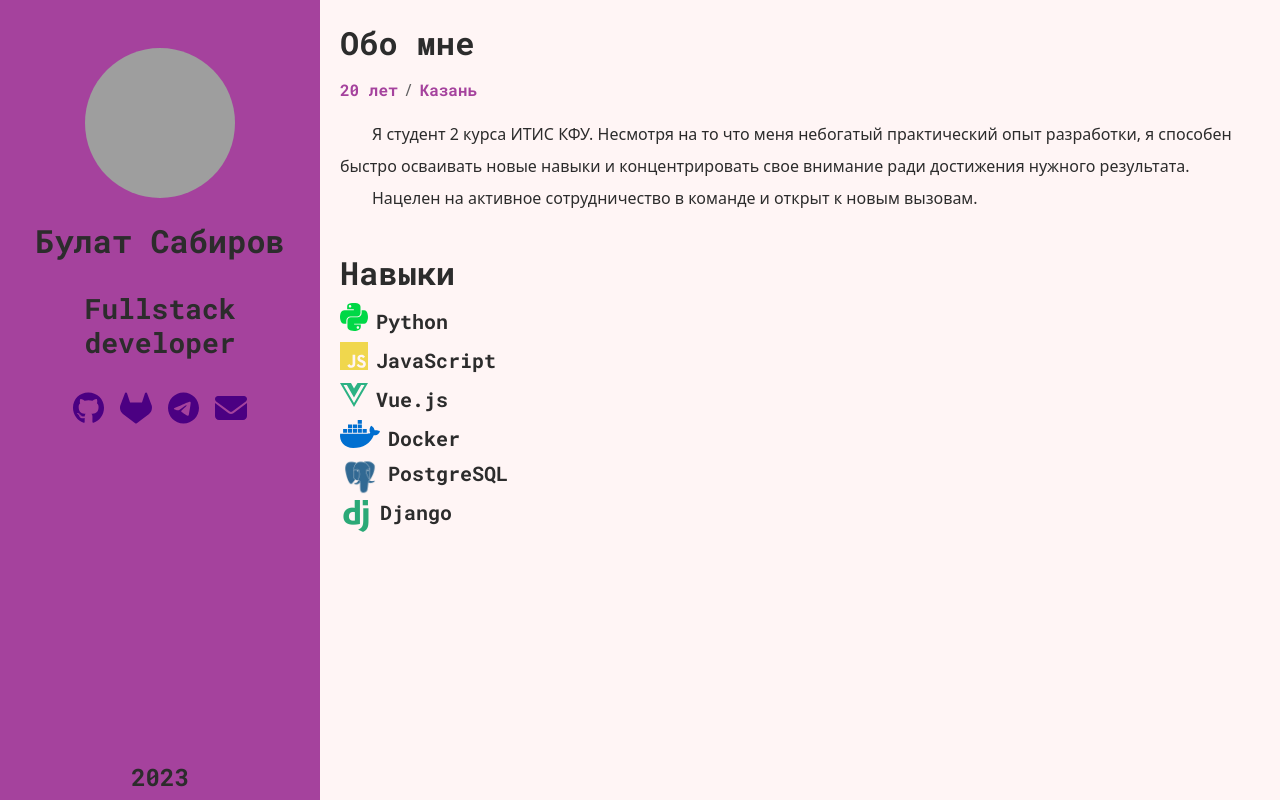
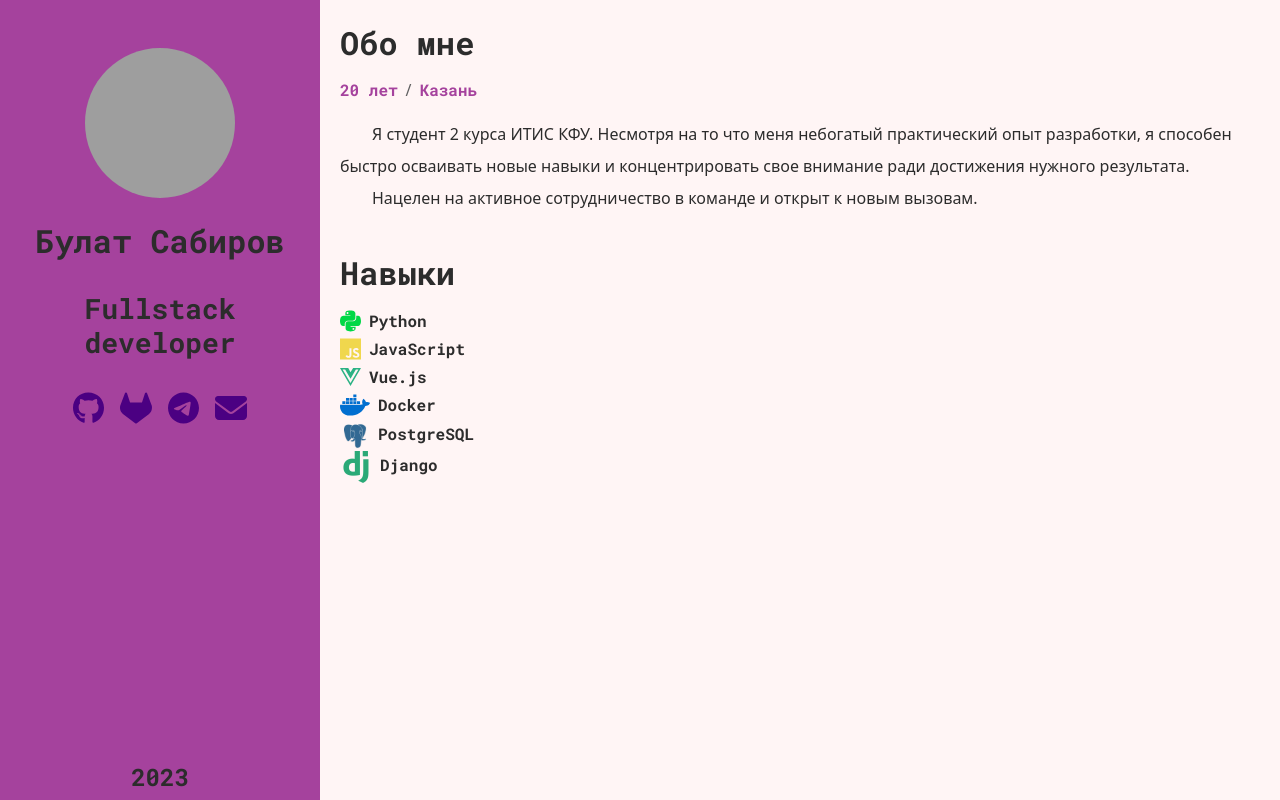
Before and after one commit to bulatsabirow/resume, a Vue app: page / in a window 1280 px wide. Built offline with nearby package versions, Linux system fonts and the light colour scheme; grey boxes are pictures that could not be loaded.

Commit message:
= resize some components (#9)

```diff
--- a/src/components/AboutMeComponent.vue
+++ b/src/components/AboutMeComponent.vue
@@ -47,7 +47,7 @@ const skills = [{
         <SkillsList :skills="skills">
             <template v-slot:extra-content>
                 <li>
-                    <img class="object-fit-cover" :width="40" :height="40" src="../assets/postgresql.png" alt="<postgresql icon>">
+                    <img class="object-fit-cover" :width="30" :height="30" src="../assets/postgresql.png" alt="<postgresql icon>">
                     <span class="ms-2 monospace-text skill-text">PostgreSQL</span>
                 </li>
                 <li>
--- a/src/components/UI/SkillsItem.vue
+++ b/src/components/UI/SkillsItem.vue
@@ -12,7 +12,7 @@ const props = defineProps({
 </script>
 
 <template>
-    <li class="mb-1"><FontAwesomeIcon size="2x" class="skill-icon" :icon="props.icon"/>
+    <li class="mb-1"><FontAwesomeIcon size="xl" class="skill-icon" :icon="props.icon"/>
         <span class="skill-text monospace-text ms-2">{{ props.skill }}</span>
     </li>
 </template>
@@ -22,6 +22,6 @@ const props = defineProps({
         color: v-bind(props['color']);
     }
     .skill-text {
-        font-size: 1.25rem;
+        font-size: 1rem;
     }
 </style>
--- a/src/components/UI/SkillsList.vue
+++ b/src/components/UI/SkillsList.vue
@@ -9,7 +9,7 @@ const props = defineProps({
 
 <template>
     <HeaderText size="lg" position="start">Навыки</HeaderText>
-    <ul class="list-unstyled">
+    <ul class="list-unstyled mt-2">
              <SkillsItem v-for="skill in skills" :icon="skill.icon"
                         :skill="skill.title" :color="skill.color" />
             <slot name="extra-content"></slot>
--- a/src/custom_bootstrap/bootstrap.scss
+++ b/src/custom_bootstrap/bootstrap.scss
@@ -7,7 +7,7 @@ $custom-black: #2C2C2C;
 $breadcrumb-divider-color: $custom-gray;
 
 // custom night mode variables values
-$body-bg-dark: $custom-gray;
+$body-bg-dark: $custom-black;
 $body-color-dark: $white;
 
 // custom light mode variables values
```
Also changed, not shown: src/custom_bootstrap/bootstrap.css.
